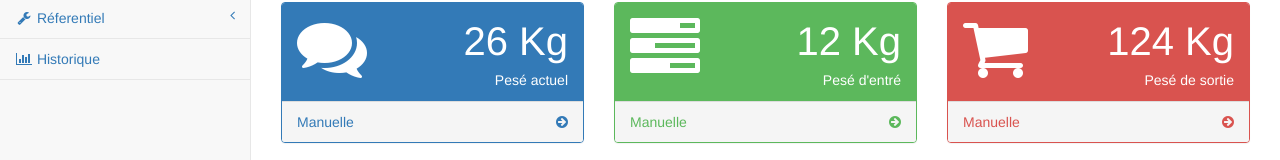
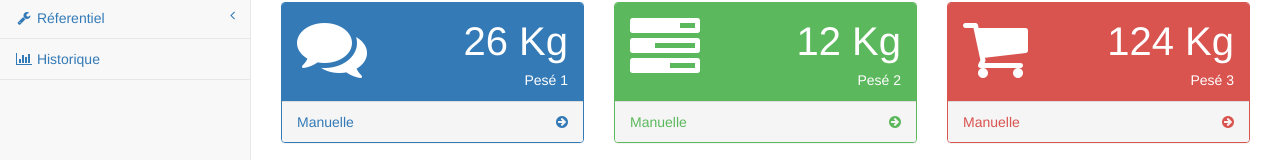
Before and after one commit to Youslam/weighing, a website: page pages/index.html in a window 1280 px wide. Shown: the part 159-319 px from the top of the page. Drawn offline with Linux system fonts and the light colour scheme.

Commit message:
Add possibility to Weight 3 device

```diff
--- a/pages/index.html
+++ b/pages/index.html
@@ -136,7 +136,7 @@
                                 </div>
                                 <div class="col-xs-9 text-right">
                                     <div class="huge">26 Kg</div>
-                                    <div>Pesé actuel</div>
+                                    <div>Pesé 1</div>
                                 </div>
                             </div>
                         </div>
@@ -158,7 +158,7 @@
                                 </div>
                                 <div class="col-xs-9 text-right">
                                     <div class="huge">12 Kg</div>
-                                    <div>Pesé d'entré</div>
+                                    <div>Pesé 2</div>
                                 </div>
                             </div>
                         </div>
@@ -180,7 +180,7 @@
                                 </div>
                                 <div class="col-xs-9 text-right">
                                     <div class="huge">124 Kg</div>
-                                    <div>Pesé de sortie</div>
+                                    <div>Pesé 3</div>
                                 </div>
                             </div>
                         </div>
```
